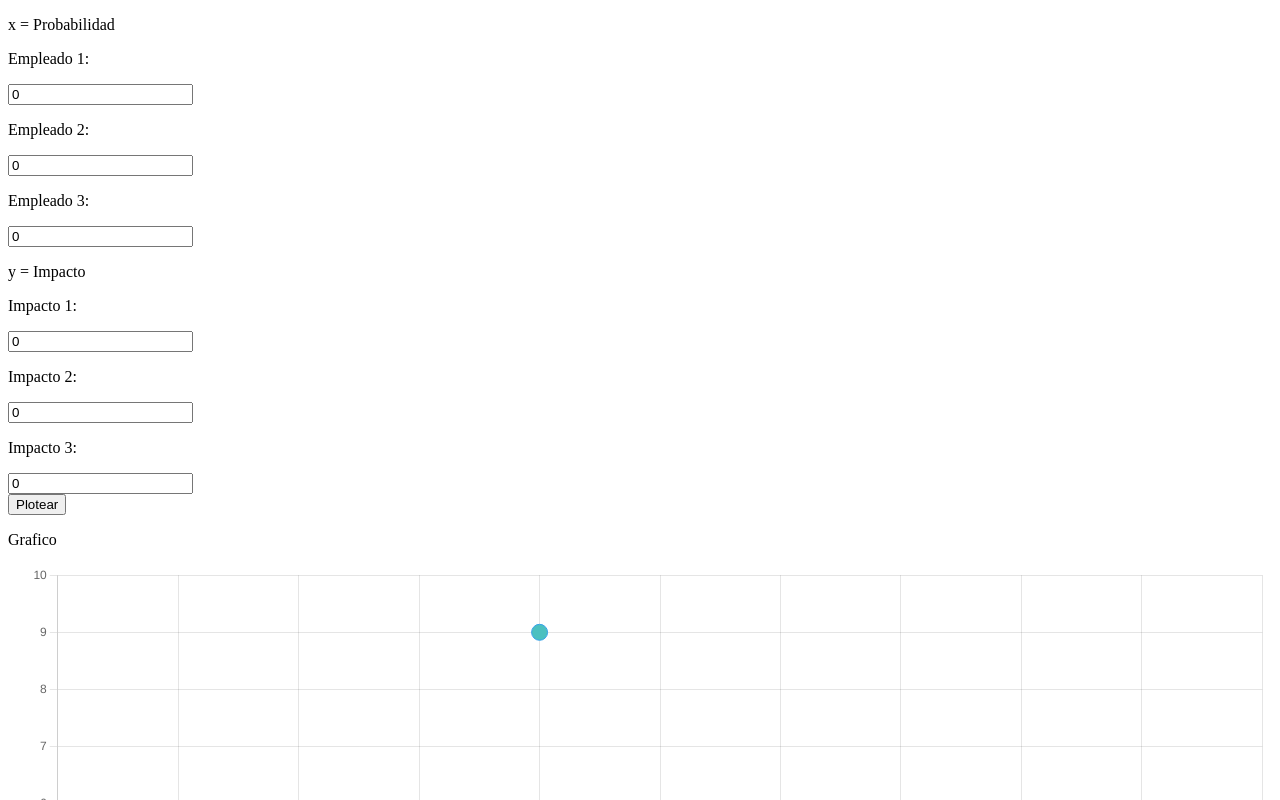
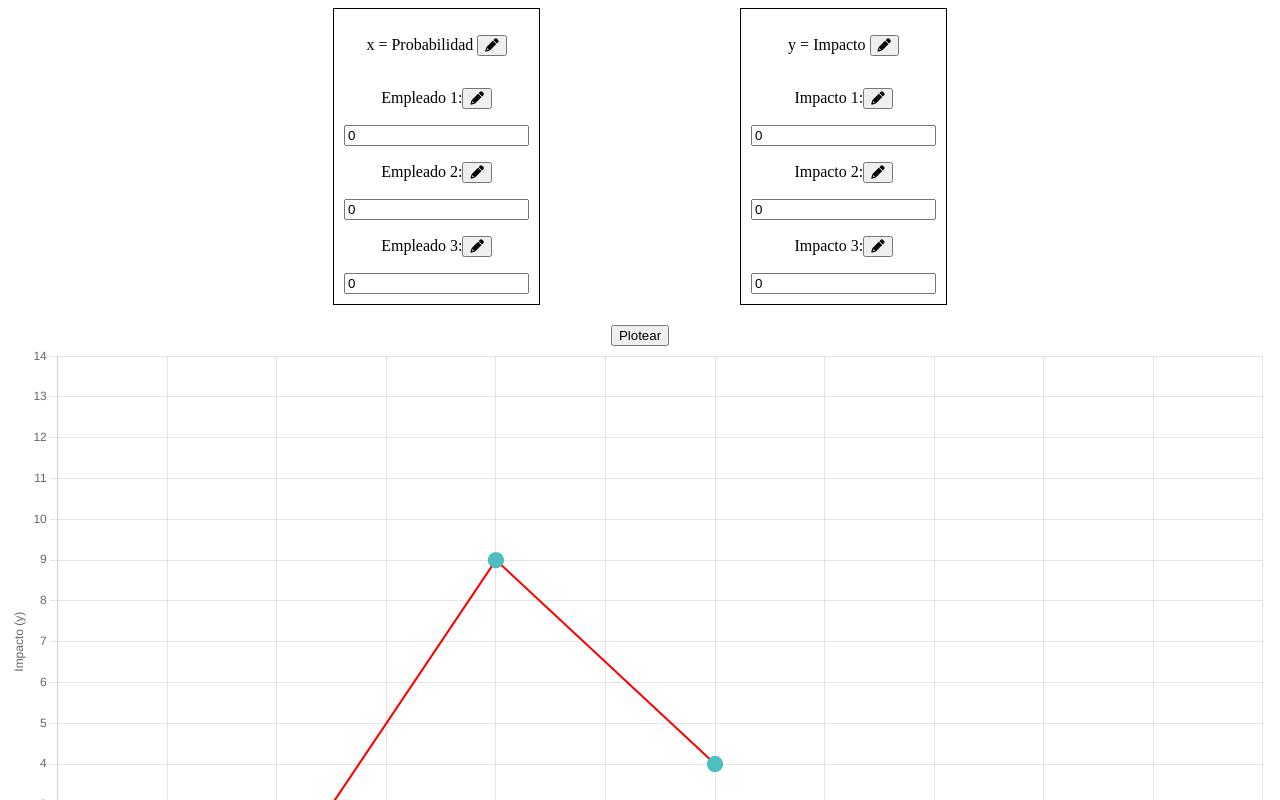
Before and after one commit to salvvilla88/shapp-angular, an Angular app in the folder frontend-shapp/: page / in a window 1280 px wide. Shown: the top 800 px of the page. Built offline with nearby package versions, Linux system fonts and the light colour scheme.

Commit message:
Adding new changes, dinamic x-y range values

```diff
--- a/frontend-shapp/src/app/app.component.html
+++ b/frontend-shapp/src/app/app.component.html
@@ -1,4 +1,4 @@
 <div class="container">
-  <app-input-form></app-input-form>
+  <app-input-form (plotClicked)="handlePlotClick($event)"></app-input-form>
   <app-chart [data]="data"></app-chart>
 </div>
--- a/frontend-shapp/src/app/app.component.ts
+++ b/frontend-shapp/src/app/app.component.ts
@@ -17,16 +17,14 @@ export class AppComponent implements AfterViewInit {
     y3: 4
   };
 
-  constructor() {}
-
   ngAfterViewInit() {
   }
 
-  plotChart() {
-    console.log('Input Data:', this.data);
+  handlePlotClick(data: any) {
+    console.log('Input Data:', data);
 
     if (this.chartComponent) {
-      this.chartComponent.data = this.data;
+      this.chartComponent.data = data;
       this.chartComponent.plotChart();
       console.log('PlotChart called');
     }
--- a/frontend-shapp/src/app/chart/chart.component.html
+++ b/frontend-shapp/src/app/chart/chart.component.html
@@ -1,4 +1,3 @@
 <div class="plot">
-    <p>Grafico</p>
     <canvas #scatterplot></canvas>
 </div>
--- a/frontend-shapp/src/app/chart/chart.component.ts
+++ b/frontend-shapp/src/app/chart/chart.component.ts
@@ -1,44 +1,77 @@
-import { Component, Input, AfterViewInit, ViewChild, ElementRef } from '@angular/core';
-import { Chart } from 'chart.js/auto';
+import { Component, Input, AfterViewInit, ViewChild, ElementRef, OnChanges, SimpleChanges, OnDestroy } from '@angular/core';
+import { Chart, ChartConfiguration, ScatterDataPoint } from 'chart.js/auto';
 
 @Component({
   selector: 'app-chart',
   templateUrl: './chart.component.html',
   styleUrls: ['./chart.component.css'],
 })
-export class ChartComponent implements AfterViewInit {
+export class ChartComponent implements AfterViewInit, OnChanges, OnDestroy {
   @Input() data: any;
+  @Input() lineColor: string = 'rgba(255, 0, 0, 1)';
 
   @ViewChild('scatterplot') scatterplotCanvas!: ElementRef;
 
-  constructor() {
-  }
+  private chartInstance: Chart | null = null;
+
+  constructor() {}
 
   ngAfterViewInit() {
     this.plotChart();
   }
 
+  ngOnChanges(changes: SimpleChanges) {
+    if (changes['data']) {
+      if (this.chartInstance) {
+        this.chartInstance.destroy();
+      }
+      this.plotChart();
+    }
+  }
+
+  ngOnDestroy() {
+    if (this.chartInstance) {
+      this.chartInstance.destroy();
+    }
+  }
+
   plotChart() {
     console.log('ChartComponent - Input Data:', this.data);
+
+    if (this.scatterplotCanvas && this.scatterplotCanvas.nativeElement) {
       const ctx = this.scatterplotCanvas.nativeElement;
-    const scatterplot = new Chart(ctx, {
+
+      if (this.chartInstance) {
+        this.chartInstance.destroy();
+      }
+
+      const maxX = Math.max(this.data.x1, this.data.x2, this.data.x3);
+      const maxY = Math.max(this.data.y1, this.data.y2, this.data.y3);
+
+      const chartConfig: ChartConfiguration<'scatter' | 'line'> = {
         type: 'scatter',
         data: {
-        datasets: [{
-          label: 'Grafico',
-          data: [
-            { x: this.data.x1, y: this.data.y1 },
-            { x: this.data.x2, y: this.data.y2 },
-            { x: this.data.x3, y: this.data.y3 },
-          ],
+          datasets: [
+            {
+              label: 'Scatterplot',
+              data: this.createDataPoints(),
               pointRadius: 8,
               pointBackgroundColor: 'rgba(75, 192, 192, 1)',
-        }]
+            },
+            {
+              label: 'Line',
+              data: this.createDataPoints(),
+              type: 'line',
+              borderColor: this.lineColor,
+              borderWidth: 2,
+              fill: false,
+            },
+          ],
         },
         options: {
           plugins: {
             legend: {
-            display: false
+              display: false,
             },
           },
           scales: {
@@ -50,10 +83,10 @@ export class ChartComponent implements AfterViewInit {
                 text: 'Probabilidad (x)',
               },
               min: 0,
-            max: 10,
+              max: maxX + 5,
               ticks: {
                 stepSize: 1,
-            }
+              },
             },
             y: {
               type: 'linear',
@@ -63,13 +96,27 @@ export class ChartComponent implements AfterViewInit {
                 text: 'Impacto (y)',
               },
               min: 0,
-            max: 10,
+              max: maxY + 5,
               ticks: {
                 stepSize: 1,
-            }
               },
+            },
+          },
+        },
+      };
+
+      this.chartInstance = new Chart(ctx, chartConfig);
+    } else {
+      console.error('Canvas element not available.');
     }
   }
-    });
+
+
+  private createDataPoints(): ScatterDataPoint[] {
+    return [
+      { x: this.data.x1, y: this.data.y1 },
+      { x: this.data.x2, y: this.data.y2 },
+      { x: this.data.x3, y: this.data.y3 },
+    ];
   }
 }
--- a/frontend-shapp/src/app/input-form/input-form.component.css
+++ b/frontend-shapp/src/app/input-form/input-form.component.css
@@ -0,0 +1,41 @@
+body, html {
+    height: 100%;
+    margin: 0;
+  }
+
+  .container {
+    display: flex;
+    flex-direction: column;
+    justify-content: center;
+    align-items: center;
+    height: 100%;
+  }
+
+  .boxes {
+    display: flex;
+    flex-direction: row;
+    justify-content: space-between;
+  }
+
+  .box {
+    display: flex;
+    flex-direction: column;
+    align-items: center;
+    margin: 0 100px;
+    border: 1px solid #000;
+    padding: 10px;
+  }
+
+  .input-container {
+    display: flex;
+    flex-direction: column;
+    align-items: center;
+  }
+
+  .center {
+    display: flex;
+    flex-direction: column;
+    justify-content: center;
+    align-items: center;
+    margin-top: 20px;
+  }
--- a/frontend-shapp/src/app/input-form/input-form.component.html
+++ b/frontend-shapp/src/app/input-form/input-form.component.html
@@ -1,47 +1,52 @@
 <div class="container">
-    <div class="boxes">
-      <div class="box big-box">
-        <p>x = Probabilidad</p>
+  <div class="boxes" style="display: flex; flex-direction: row; justify-content: space-between;">
+
+    <div class="box big-box">
+      <p> x = {{ xInputLabel }}  <button (click)="editXLabel()"><i class="fas fa-pencil-alt"></i></button></p>
+      <div class="input-container" *ngIf="editingXLabel">
+        <input [(ngModel)]="newXLabel" type="text" placeholder="Nuevo valor">
+        <button (click)="saveXLabel(newXLabel)">Guardar</button>
       </div>
-      <div class="box small-box">
-        <p>Empleado 1:   </p>
+
+      <div class="input-container" *ngFor="let employee of employeeLabels; let i = index">
+        <p>
+          <span *ngIf="!editingEmployeeLabels[i]">{{ employee }}:</span>
+          <span *ngIf="editingEmployeeLabels[i]">
+            <input [(ngModel)]="employeeLabels[i]" type="text" placeholder="Nuevo nombre">
+            <button (click)="saveEmployeeLabel(i, employeeLabels[i])">Guardar</button>
+          </span>
+          <button *ngIf="!editingEmployeeLabels[i]" (click)="editEmployeeLabel(i)"><i class="fas fa-pencil-alt"></i></button>
+        </p>
         <div class="input-container">
-            <input id="x1" [(ngModel)]="x1" type="text" placeholder="">
+          <input [attr.id]="'x' + (i + 1)" [(ngModel)]="inputValues['x' + (i + 1)]" type="text" placeholder="Nuevo valor">
         </div>
       </div>
-      <div class="box small-box">
-        <p>Empleado 2:   </p>
+    </div>
+
+    <div class="box big-box">
+      <p> y = {{ yInputLabel }}  <button (click)="editYLabel()"><i class="fas fa-pencil-alt"></i></button></p>
+      <div class="input-container" *ngIf="editingYLabel">
+        <input [(ngModel)]="newYLabel" type="text" placeholder="Nuevo valor">
+        <button (click)="saveYLabel(newYLabel)">Guardar</button>
+      </div>
+
+      <div class="input-container" *ngFor="let impact of impactLabels; let i = index">
+        <p>
+          <span *ngIf="!editingImpactLabels[i]">{{ impact }}:</span>
+          <span *ngIf="editingImpactLabels[i]">
+            <input [(ngModel)]="impactLabels[i]" type="text" placeholder="Nuevo nombre">
+            <button (click)="saveImpactLabel(i, impactLabels[i])">Guardar</button>
+          </span>
+          <button *ngIf="!editingImpactLabels[i]" (click)="editImpactLabel(i)"><i class="fas fa-pencil-alt"></i></button>
+        </p>
         <div class="input-container">
-            <input id="x2" [(ngModel)]="x2" type="text" placeholder="">
+          <input [attr.id]="'y' + (i + 1)" [(ngModel)]="inputValues['y' + (i + 1)]" type="text" placeholder="Nuevo valor">
         </div>
       </div>
-      <div class="box small-box">
-        <p>Empleado 3:   </p>
-        <div class="input-container">
-            <input id="x3" [(ngModel)]="x3" type="text" placeholder="">
-        </div>
-      </div>
-      <div class="box big-box">
-        <p>y = Impacto</p>
-      </div>
-      <div class="box small-box">
-        <p>Impacto 1:   </p>
-        <div class="input-container">
-            <input id="y1" [(ngModel)]="y1" type="text" placeholder="">
-        </div>
-      </div>
-      <div class="box small-box">
-        <p>Impacto 2:   </p>
-        <div class="input-container">
-            <input id="y2" [(ngModel)]="y2" type="text" placeholder="">
-        </div>
-      </div>
-      <div class="box small-box">
-        <p>Impacto 3:   </p>
-        <div class="input-container">
-            <input id="y3" [(ngModel)]="y3" type="text" placeholder="">
-        </div>
-      </div>
-      <button>Plotear</button>
     </div>
+
+  </div>
+  <div class="center">
+    <button (click)="onPlotClick()">Plotear</button>
+  </div>
 </div>
--- a/frontend-shapp/src/app/input-form/input-form.component.ts
+++ b/frontend-shapp/src/app/input-form/input-form.component.ts
@@ -6,17 +6,72 @@ import { Component, Output, EventEmitter } from '@angular/core';
   styleUrls: ['./input-form.component.css']
 })
 export class InputFormComponent {
-  x1: number = 0;
-  x2: number = 0;
-  x3: number = 0;
-  y1: number = 0;
-  y2: number = 0;
-  y3: number = 0;
+  inputValues: any = {
+    x1: 0,
+    x2: 0,
+    x3: 0,
+    y1: 0,
+    y2: 0,
+    y3: 0
+  };
 
-  @Output() plotClicked = new EventEmitter();
+  xInputLabel: string = 'Probabilidad';
+  yInputLabel: string = 'Impacto';
+  employeeLabels: string[] = ['Empleado 1', 'Empleado 2', 'Empleado 3'];
+  impactLabels: string[] = ['Impacto 1', 'Impacto 2', 'Impacto 3'];
+
+  editingXLabel: boolean = false;
+  editingYLabel: boolean = false;
+  newXLabel: string = '';
+  newYLabel: string = '';
+  editingEmployeeLabels: boolean[] = [false, false, false];
+  editingImpactLabels: boolean[] = [false, false, false];
+  newEmployeeLabels: string[] = ['', '', ''];
+  newImpactLabels: string[] = ['', '', ''];
+
+  @Output() plotClicked = new EventEmitter<any>();
 
   onPlotClick() {
-  this.plotClicked.emit({ x1: this.x1, x2: this.x2, x3: this.x3 });
+    this.plotClicked.emit(this.inputValues);
+  }
+
+  editXLabel() {
+    this.editingXLabel = true;
+    this.newXLabel = this.xInputLabel;
+  }
+
+  saveXLabel(newLabel: string) {
+    this.xInputLabel = newLabel;
+    this.editingXLabel = false;
+  }
+
+  editYLabel() {
+    this.editingYLabel = true;
+    this.newYLabel = this.yInputLabel;
+  }
+
+  saveYLabel(newLabel: string) {
+    this.yInputLabel = newLabel;
+    this.editingYLabel = false;
+  }
+
+  editEmployeeLabel(index: number) {
+    this.editingEmployeeLabels[index] = true;
+    this.newEmployeeLabels[index] = this.employeeLabels[index];
+  }
+
+  saveEmployeeLabel(index: number, newLabel: string) {
+    this.employeeLabels[index] = newLabel;
+    this.editingEmployeeLabels[index] = false;
+  }
+
+  editImpactLabel(index: number) {
+    this.editingImpactLabels[index] = true;
+    this.newImpactLabels[index] = this.impactLabels[index];
+  }
+
+  saveImpactLabel(index: number, newLabel: string) {
+    this.impactLabels[index] = newLabel;
+    this.editingImpactLabels[index] = false;
+  }
 }
-
-}
--- a/frontend-shapp/src/index.html
+++ b/frontend-shapp/src/index.html
@@ -6,6 +6,7 @@
   <base href="/">
   <meta name="viewport" content="width=device-width, initial-scale=1">
   <link rel="icon" type="image/x-icon" href="favicon.ico">
+  <link rel="stylesheet" href="https://cdnjs.cloudflare.com/ajax/libs/font-awesome/6.0.0/css/all.min.css" />
 </head>
 <body>
   <app-root></app-root>
```
Lines whose indentation alone changed are shown as unchanged.
